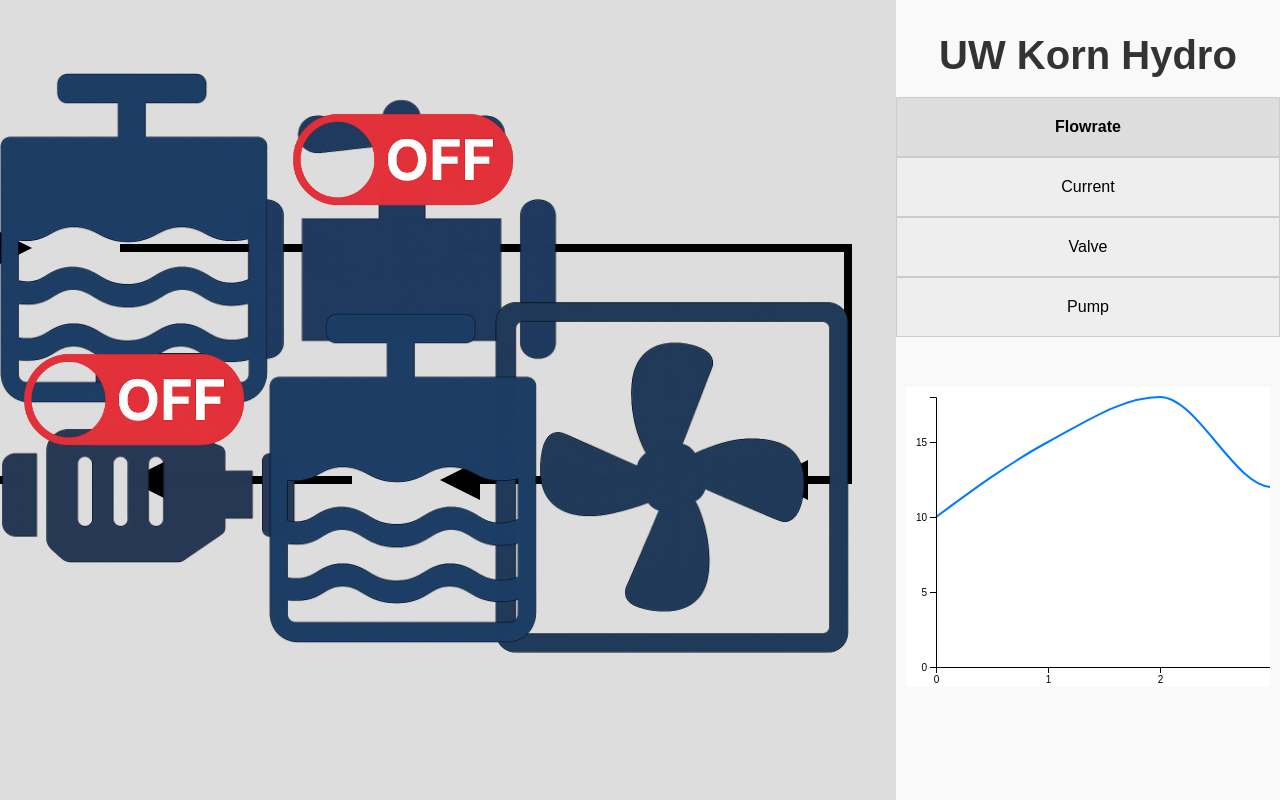
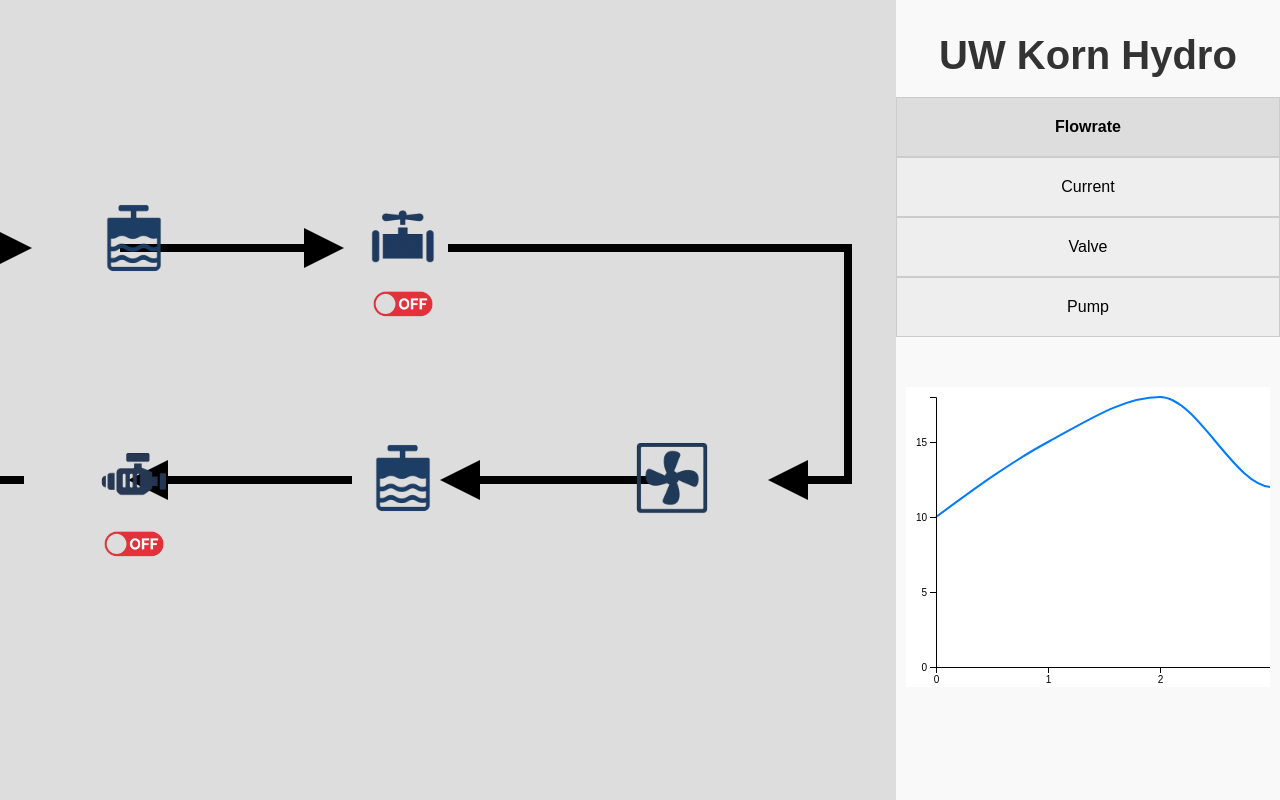
Before and after one commit to psh-mini/psh-mini, a React (Vite) app: page / in a window 1280 px wide. Built offline with nearby package versions, Linux system fonts and the light colour scheme.

Commit message:
Fixed all the sizing

```diff
--- a/src/Components/ControlButton.css
+++ b/src/Components/ControlButton.css
@@ -1,8 +1,8 @@
 .control-button {
   position: relative;
   cursor: pointer;
-  width: 300px;
-  height: 300px;
+  width: 80px;
+  height: 80px;
 }
 
 .toggle-icon {
--- a/src/Components/Generator.css
+++ b/src/Components/Generator.css
@@ -5,8 +5,8 @@
   }
 
   .generator-image {
-    width: 500px;
-    height: 500px;
+    width: 100px;
+    height: 100px;
     object-fit: contain;
   }
 
@@ -24,7 +24,7 @@
     transform: translateX(-50%);
     opacity: 0;
     transition: opacity 0.2s ease;
-    font-size: 100px;
+    font-size: 15px;
     white-space: nowrap;
   }
 
--- a/src/Components/Pump.css
+++ b/src/Components/Pump.css
@@ -5,8 +5,8 @@
   }
 
   .pump-image {
-    width: 500px;
-    height: 500px;
+    width: 100px;
+    height: 100px;
     object-fit: contain;
   }
 
@@ -24,7 +24,7 @@
     transform: translateX(-50%);
     opacity: 0;
     transition: opacity 0.2s ease;
-    font-size: 100px;
+    font-size: 15px;
     white-space: nowrap;
   }
 
--- a/src/Components/Reservoir.css
+++ b/src/Components/Reservoir.css
@@ -5,8 +5,8 @@
   }
 
   .reservoir-image {
-    width: 500px;
-    height: 500px;
+    width: 100px;
+    height: 100px;
     object-fit: contain;
   }
 
@@ -24,7 +24,7 @@
     transform: translateX(-50%);
     opacity: 0;
     transition: opacity 0.2s ease;
-    font-size: 100px;
+    font-size: 15px;
     white-space: nowrap;
   }
 
--- a/src/Components/Valve.css
+++ b/src/Components/Valve.css
@@ -5,8 +5,8 @@
   }
 
   .valve-image {
-    width: 500px;
-    height: 500px;
+    width: 100px;
+    height: 100px;
     object-fit: contain;
   }
 
@@ -24,7 +24,7 @@
     transform: translateX(-50%);
     opacity: 0;
     transition: opacity 0.2s ease;
-    font-size: 100px;
+    font-size: 15px;
     white-space: nowrap;
   }
 
--- a/src/Components/useComponentPosition.js
+++ b/src/Components/useComponentPosition.js
@@ -1,11 +1,11 @@
 const componentPositions = {
   'upper reservoir': { top: '30%', left: '15%' },
     valve: { top: '30%', left: '45%' },
-    'valve button': { top: '20%', left: '45%' },
+    'valve button': { top: '38%', left: '45%' },
     generator: { top: '60%', left: '75%' },
     'lower reservoir': { top: '60%', left: '45%' },
     pump: { top: '60%', left: '15%' },
-    'pump button': { top: '50%', left: '15%' },
+    'pump button': { top: '68%', left: '15%' },
   };
 
   export function useComponentPosition(name) {
```
